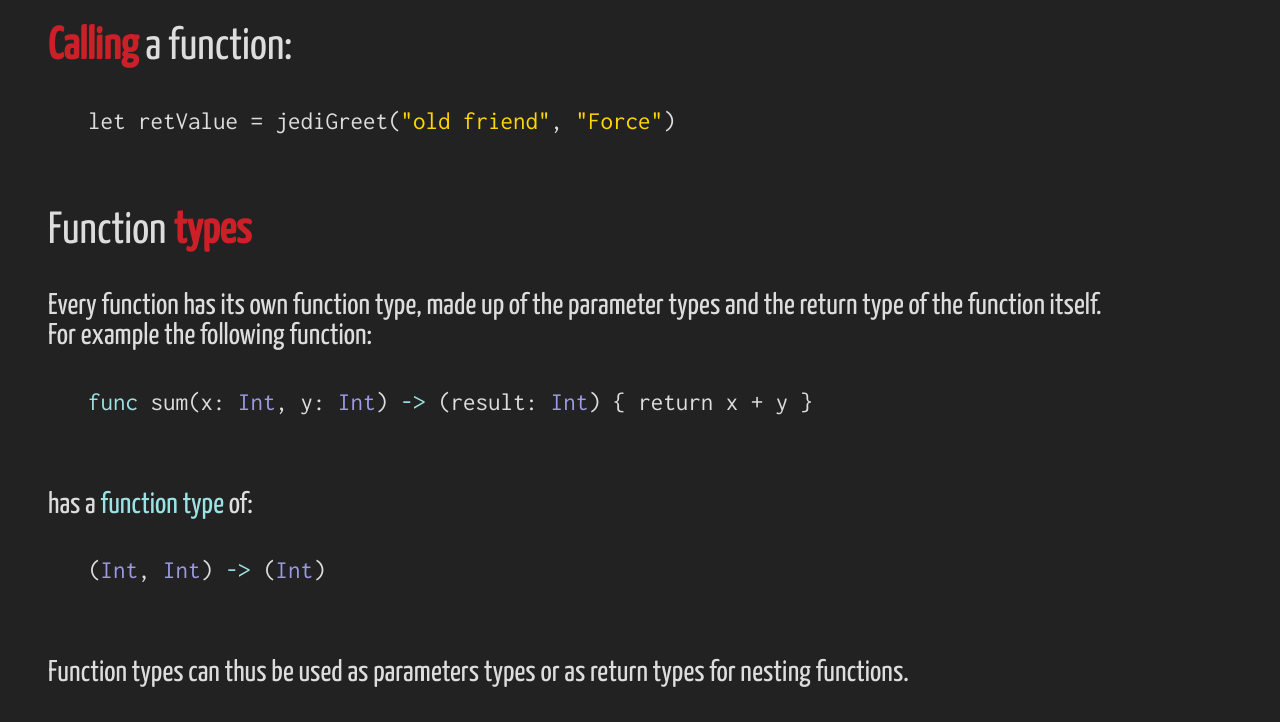
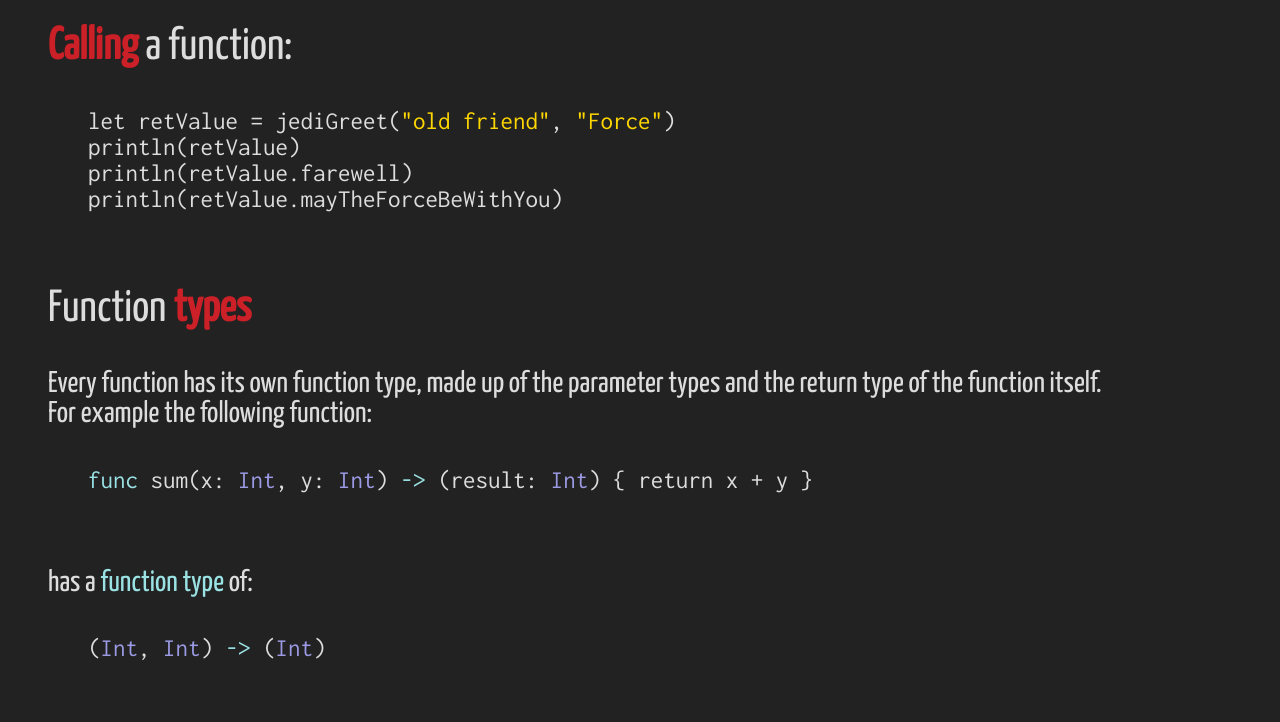
Before and after one commit to chasseurmic/swiftblocksyntax, a plain HTML site: page index.html in a window 1280 px wide. Shown: the part 760-1482 px from the top of the page. Drawn offline with Linux system fonts and the light colour scheme.

Commit message:
Fixed typo and give more example.
You mean known type, yes?

```diff
--- a/index.html
+++ b/index.html
@@ -156,6 +156,15 @@
     <code>
       <div>
         let retValue = jediGreet(<span class="name">"old friend"</span>, <span class="name">"Force"</span>)
+        <div>
+          println(retValue)
+        </div>
+        <div>
+          println(retValue.farewell)
+        </div>
+        <div>
+          println(retValue.mayTheForceBeWithYou)
+        </div>
       </div>
     </code>
   </div>
@@ -288,7 +297,7 @@
   </code>
 
   <div>
-    <h2><strong>Closures</strong> with know types:</h2>
+    <h2><strong>Closures</strong> with known types:</h2>
     <div>
       When the type of the closure's arguments are known, you can do as follows:
     </div>
```
